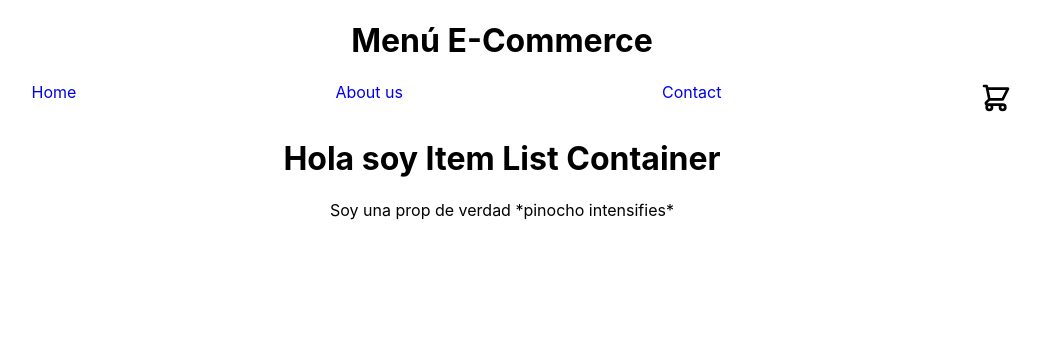
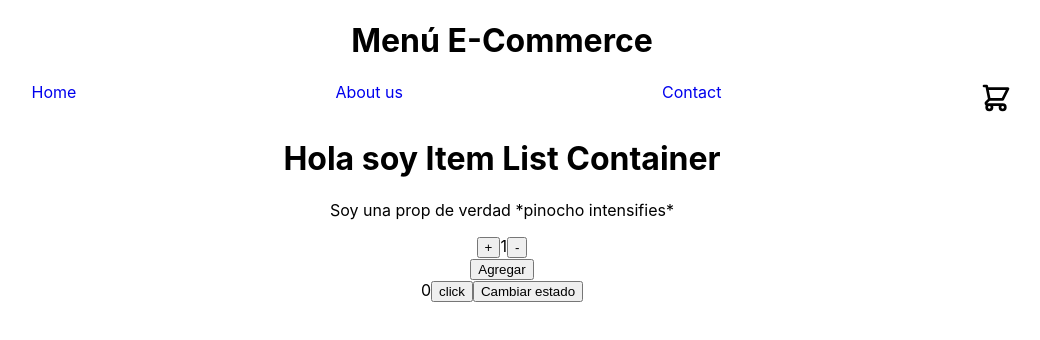
Before and after one commit to siempreeselfindelmundo/proyecto_react, a React (Create React App) app: page / in a window 1280 px wide. Shown: the top 340 px of the page, without its empty margins (138-1178 px from the left). Built offline with nearby package versions, Linux system fonts and the light colour scheme.

Commit message:
desafio 5, item count

```diff
--- a/src/App.js
+++ b/src/App.js
@@ -1,14 +1,58 @@
 import logo from './logo.svg';
+import { useState, useEffect } from 'react';
 import NavBar from './components/NavBar/NavBar';
 import ItemListContainer from './components/ItemListContainer/ItemListContainer';
 import './App.css';
 
+
 function App() {
+  const [estado, setEstado] = useState(true)
+    const [count, setCount] = useState(0)
+
+    const titulo= 'Soy el componente Form'
+
+    const handleCambiarEstado = ()=>{
+        setEstado(!estado)
+    }
+
+    useEffect(() => {
+        console.log('efecto 1')
+        // return ()=>{
+        //     console.log('removeenevlistene ')
+        // }
+    })
+
+    useEffect(() => {
+        console.log('llamada a api')
+        console.log('addeventlistener')
+        // return ()=>{
+        //     console.log('removeenevlistene ')
+        // }
+    }, [])
+
+    useEffect(() => {
+        console.log('efecto 3 con dependencia en count')
+
+        // return ()=>{
+        //     console.log('removeenevlistene ')
+        // }
+
+    }, [count])
+
+
+    console.log('App');
+
 
   return (
     <div className="App">
         <NavBar />
         <ItemListContainer greetings="Soy una prop de verdad *pinocho intensifies*" />
+
+        {count}
+            <button onClick={()=>{setCount(count+1)}} > click </button>
+
+            <button onClick={handleCambiarEstado}>Cambiar estado</button>
+
     </div>
   );
 }
--- /dev/null
+++ b/src/components/ItemListContainer/ItemCount.jsx
@@ -0,0 +1,33 @@
+import {useState} from 'react'
+
+
+
+
+const ItemCount = ({initial, stock, onAdd }) => {
+    const [count, setCount] = useState(initial)
+
+    const handlerAdd =()=>{
+        setCount(count +1)
+    }
+
+    const handlerRm =()=>{
+        if(count > initial) setCount(count - 1)
+    }
+
+    const handlerOnAdd=()=>{
+        onAdd(count)
+        setCount(initial)
+    }
+
+    return (
+        <div>
+            <button onClick={handlerAdd}>+</button>
+            <label>{count}</label>
+            <button onClick={handlerRm}>-</button><br />
+            <button onClick={handlerOnAdd}>Agregar</button>
+        </div>
+    )
+}
+
+
+export default ItemCount
--- a/src/components/ItemListContainer/ItemListContainer.js
+++ b/src/components/ItemListContainer/ItemListContainer.js
@@ -1,4 +1,5 @@
 import React from 'react'
+import ItemCount from './ItemCount'
 
 
 function ItemListContainer({ greetings }) {
@@ -7,6 +8,7 @@ function ItemListContainer({ greetings }) {
         <div>
             <h1>Hola soy Item List Container</h1>
             <p>{greetings}</p>
+            <ItemCount initial={1} stock={5} />
         </div>
     )
 }
```
